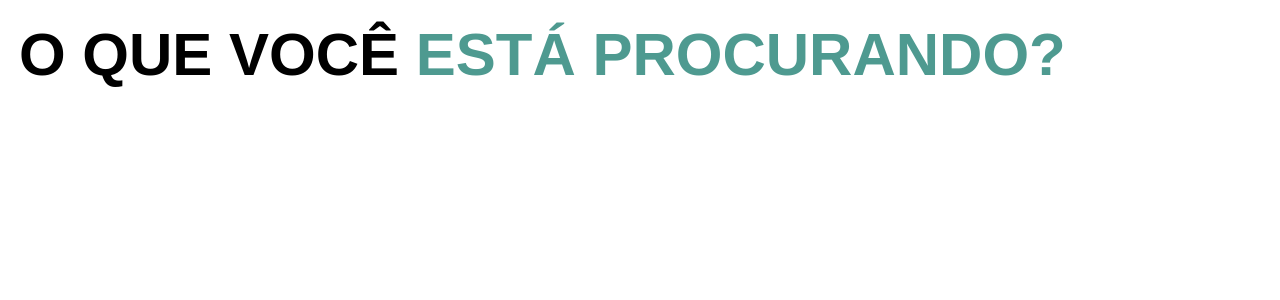
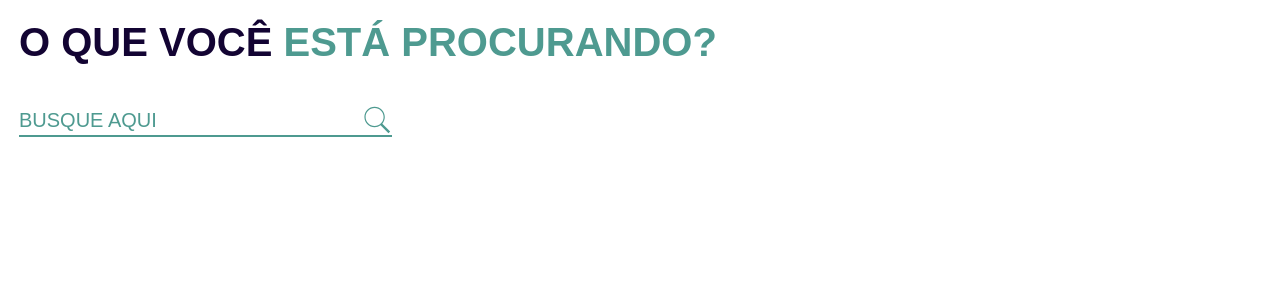
Before and after one commit to Arthur-Cyberpunk/hygiene_products, a React (Create React App) app: page / in a window 1280 px wide. Shown: the top 300 px of the page. Built offline with nearby package versions, Linux system fonts and the light colour scheme; a web font is replaced by a local one.

Commit message:
created search component and adjust title component

```diff
--- a/src/App.js
+++ b/src/App.js
@@ -1,3 +1,4 @@
+import Filter from "./components/Search";
 import Title from "./components/Title";
 import produtosMock from "./products (1).json";
 import "./styles/globals.scss";
@@ -8,6 +9,7 @@ function App() {
   return (
     <>
       <Title></Title>
+      <Filter></Filter>
     </>
   );
 }
--- /dev/null
+++ b/src/components/Search/index.jsx
@@ -0,0 +1,28 @@
+import { useState } from 'react';
+import search from "../../assets/search.svg";
+import "./styles.scss";
+
+const Search = () => {
+  const [isInputFocused, setIsInputFocused] = useState(false);
+
+  return (
+    <main className="boxSearch">
+      <div className="container">
+        <div className="searchHere">
+          <input
+            type="text"
+            placeholder={isInputFocused ? '' : 'BUSQUE AQUI'}
+            //value={searchTerm}
+            //onChange={(e) => setSearchTerm(e.target.value)}
+            className="searchProduct"
+            onFocus={() => setIsInputFocused(true)}
+            onBlur={() => setIsInputFocused(false)}
+          />
+          <img className="iconSearch" src={search} alt="search" />
+        </div>
+      </div>
+    </main>
+  );
+};
+
+export default Search;
--- /dev/null
+++ b/src/components/Search/styles.scss
@@ -0,0 +1,33 @@
+.boxSearch {
+  width: 100%;
+
+  .searchHere {
+    display: flex;
+    width: 30%;
+    border-bottom: 2px solid #4e9a90;
+    margin-top: 4rem;
+
+    @media (max-width: 900px) {
+      width: 60%;
+    }
+
+    @media (max-width: 600px) {
+      width: 100%;
+    }
+
+    .searchProduct {
+      width: 100%;
+      border: none;
+      outline: none;
+      font-size: 2rem;
+
+      &::placeholder {
+        color: #4e9a90;
+      }
+    }
+
+    .iconSearch {
+      width: 3rem;
+    }
+  }
+}
--- a/src/components/Title/styles.scss
+++ b/src/components/Title/styles.scss
@@ -2,8 +2,13 @@
     padding-top: 2rem;
 
     .title {
-        font-size: 6rem;
+        font-size: 4rem;
         text-transform: uppercase;
+        color: #130433;
+
+          @media (max-width: 600px) {
+            font-size: 2rem;
+          }
 
         span {
             color: #4E9A90;
--- a/src/styles/globals.scss
+++ b/src/styles/globals.scss
@@ -17,7 +17,7 @@ html {
 }
 
 .container {
-  max-width: 1500px;
+  max-width: 1800px;
   margin: 0 auto;
   padding: 0 19px;
 }
```
Also changed, not shown: src/assets/search.svg (added).
